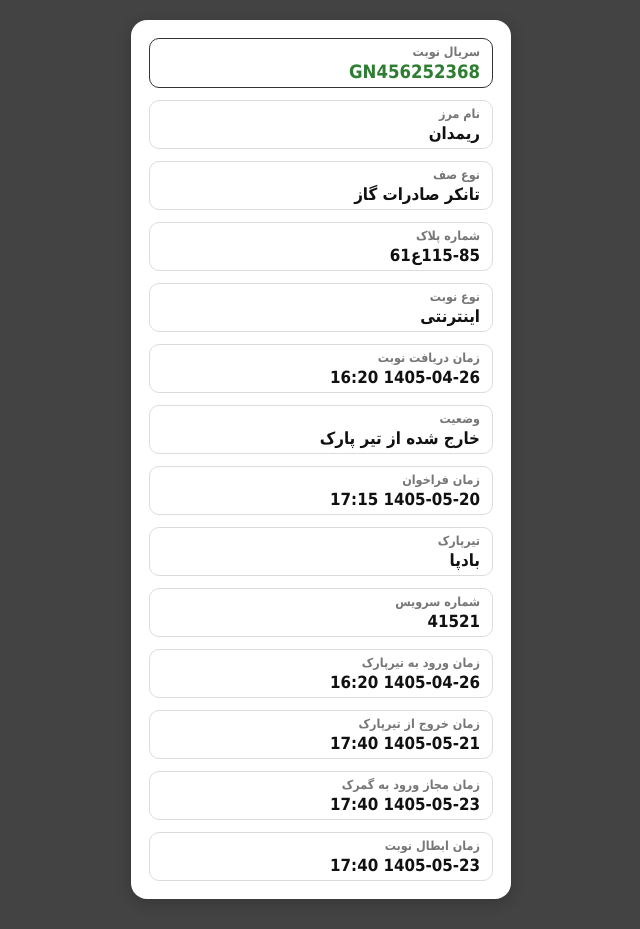
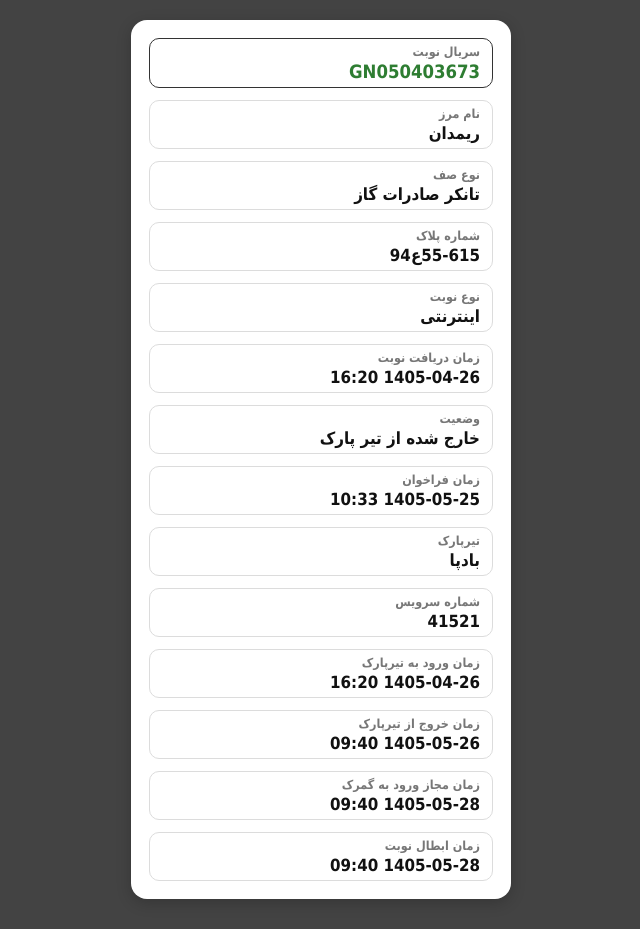
Before and after one commit to bordarpark-dot/Nobat.sait, a plain HTML site: page index.html in a window 1280 px wide. Shown: the part 60-989 px from the top of the page, without its empty margins (319-959 px from the left). Drawn offline with Linux system fonts and the light colour scheme.

Commit message:
Update index.html

```diff
--- a/index.html
+++ b/index.html
@@ -130,7 +130,7 @@
 
             <div class="item serial-item">
                 <span class="label">سریال نوبت</span>
-                <span class="value serial">GN456252368</span>
+                <span class="value serial">GN050403673</span>
             </div>
 
             <div class="item">
@@ -145,7 +145,7 @@
 
             <div class="item">
                 <span class="label">شماره پلاک</span>
-                <span class="value">115-85ع61</span>
+                <span class="value">55-615ع94</span>
             </div>
 
             <div class="item">
@@ -165,7 +165,7 @@
 
             <div class="item">
                 <span class="label">زمان فراخوان</span>
-                <span class="value">1405-05-20 17:15</span>
+                <span class="value">1405-05-25 10:33</span>
             </div>
 
             <div class="item">
@@ -185,17 +185,17 @@
 
             <div class="item">
                 <span class="label">زمان خروج از تیرپارک</span>
-                <span class="value">1405-05-21 17:40</span>
+                <span class="value">1405-05-26 09:40</span>
             </div>
 
             <div class="item">
                 <span class="label">زمان مجاز ورود به گمرک</span>
-                <span class="value">1405-05-23 17:40</span>
+                <span class="value">1405-05-28 09:40</span>
             </div>
 
             <div class="item">
                 <span class="label">زمان ابطال نوبت</span>
-                <span class="value">1405-05-23 17:40</span>
+                <span class="value">1405-05-28 09:40</span>
             </div>
 
         </div>
```
